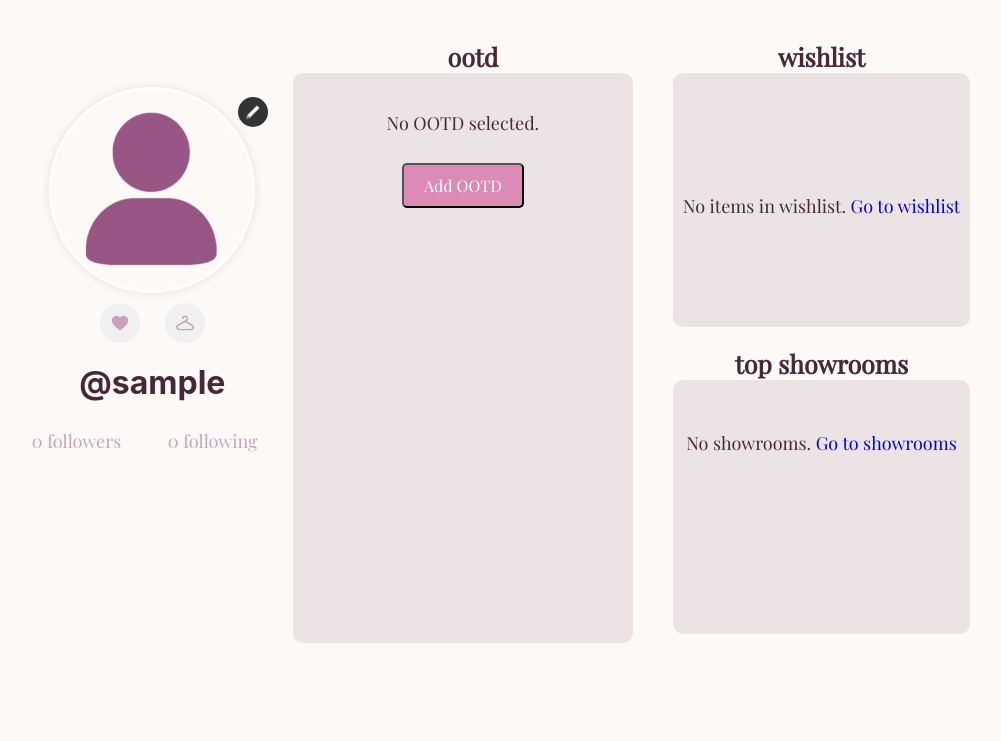
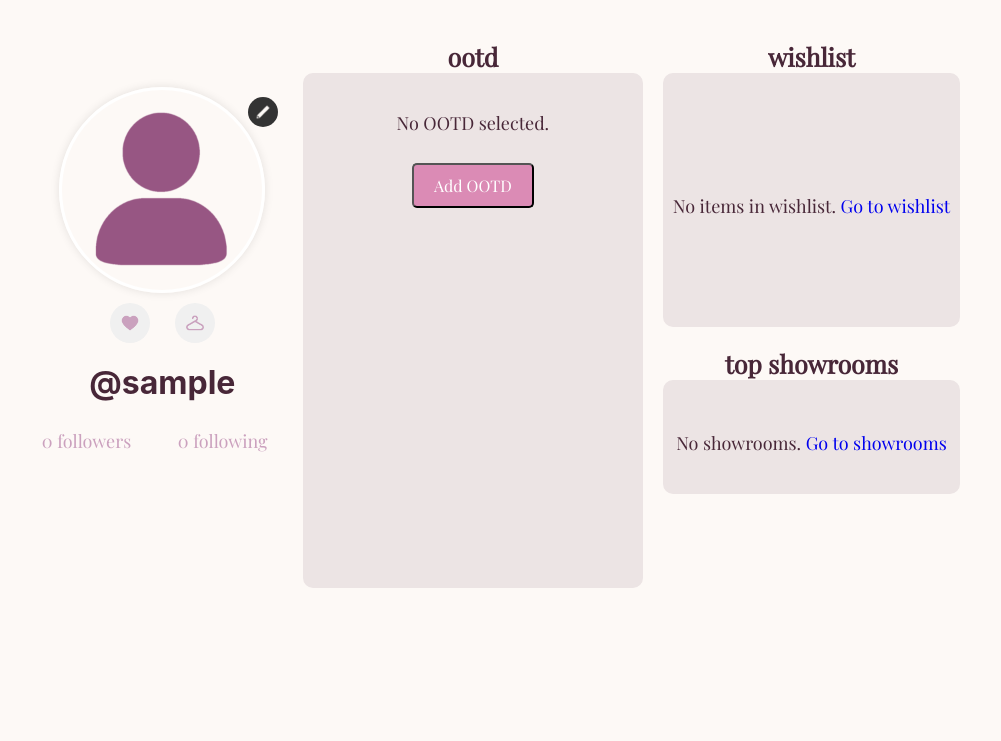
Before and after one commit to ninasandejas/FLAIRE_CSCI42, a Django app: page /profile/ in a window 1280 px wide. Shown: the part 69-810 px from the top of the page, without its empty margins (139-1140 px from the left). After the commit the page ends 657 px from the top, so only its background shows below. Run offline with Django 3.2, Linux system fonts and the light colour scheme; the visitor is signed in with stand-in values (Sample User, id 1); data comes from the database, SQL or seed files in the repository; data that the repository does not hold is empty.

Commit message:
fixed the css a bit

```diff
--- a/flaire/static/css/user_management/profile.css
+++ b/flaire/static/css/user_management/profile.css
@@ -10,9 +10,17 @@
   font-family: 'Playfair Display', serif;
 }
 
+.profile-grid, .widgets-grid {
+  display: flex;
+  justify-content: center;
+  flex-direction: row;
+  gap: 20px;
+}
+
 /* User Info Column */
 
 #user-info-column {
+  display: flex;
   flex: 1;
   max-width: 25%;
   height: 500px;
@@ -90,11 +98,6 @@
   max-width: 1097px;
 }
 
-.profile-grid {
-  display: flex;
-  gap: 20px;
-}
-
 .profile-username {
   color: #482738;
   font-size: 32px;
@@ -141,14 +144,9 @@
 
 /* OOTD Section */
 
-.ootd-section {
-  flex:1;
-  max-width: 30%;
-}
-
 .ootd-widget {
   width: 300px;
-  height: 530px;
+  height: 475px;
   text-align: center;
   display: block;
   padding: 20px;
@@ -209,7 +207,6 @@ margin-top: auto;
 }
 
 .wishlist-main-image {
-  aspect-ratio: 1.5;
   object-fit: contain;
   width: 100%;
 }
@@ -219,7 +216,6 @@ margin-top: auto;
 .showroom-widget {
   display: flex;
   flex-direction: column;
-  height: 200px;
   border-radius: 10px;
   padding: 33px 10px 21px;
   align-items: center;
--- a/flaire/templates/user_management/profile.html
+++ b/flaire/templates/user_management/profile.html
@@ -61,6 +61,7 @@
     </div>
   </section>
 
+  <section class="widgets-grid">
     {% if profile.ootd %}
     <section class="ootd-section">
       <h3 class="widget-title">ootd</h3>
@@ -150,6 +151,7 @@
           </div>
         {% endif %}
       </div>
+    </section>
 </section>
 </div>
 
```
Lines whose indentation alone changed are shown as unchanged.
